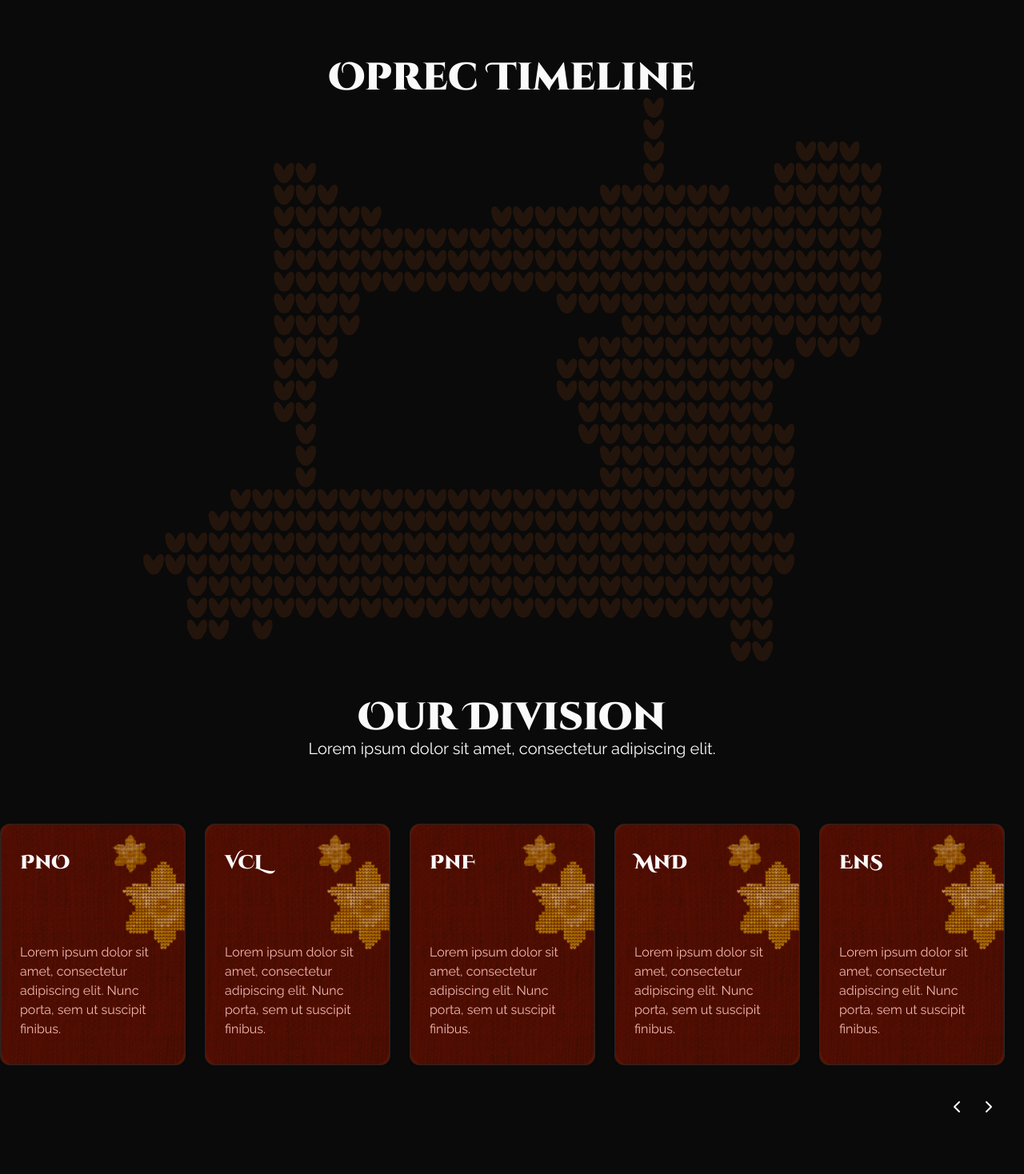
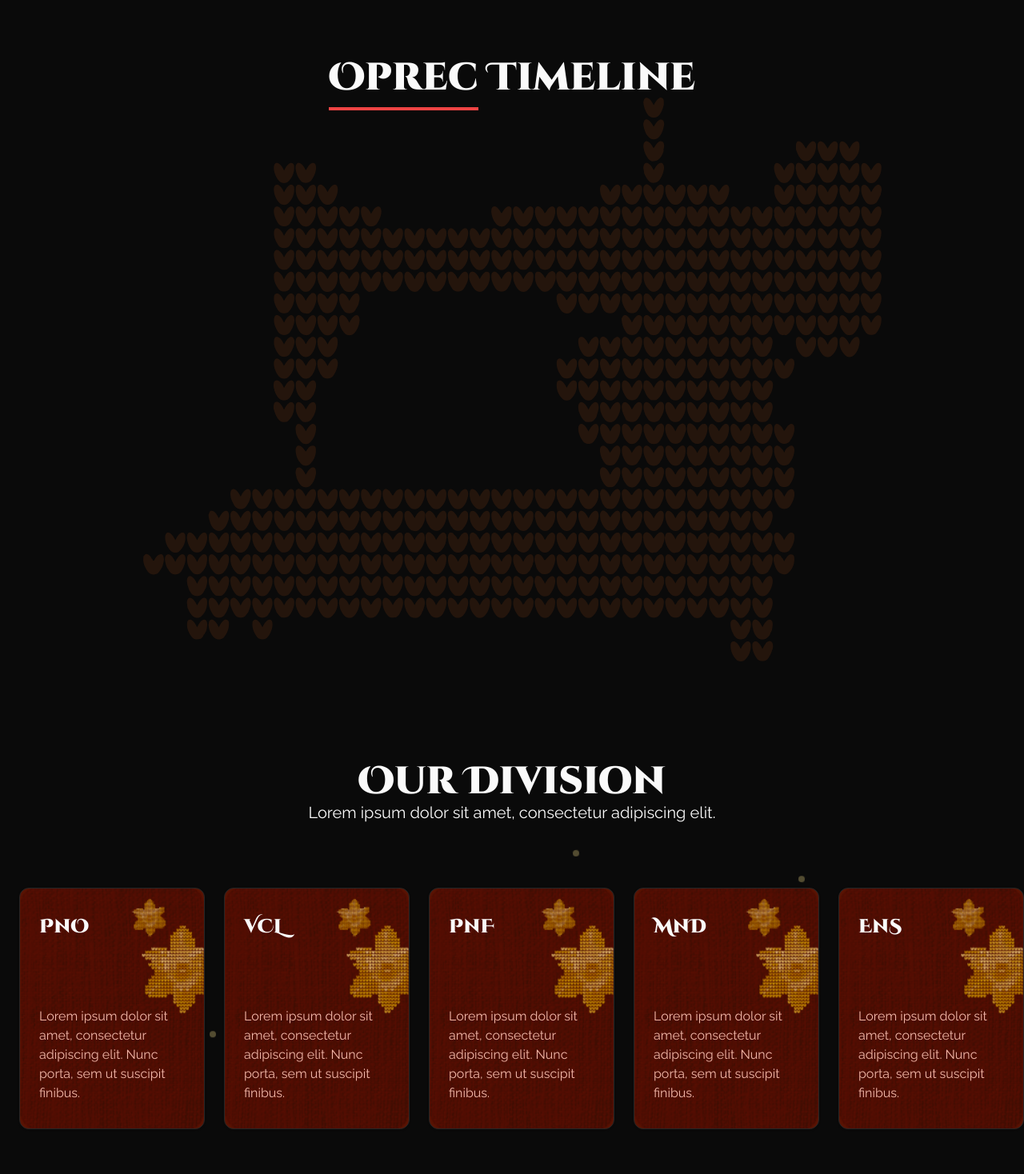
Before and after one commit to NgodingTeddybear/tedxtu-frontend-1.0, a Next.js app: page /recruitment in a window 1280 px wide. Shown: the part 822-2290 px from the top of the page at 80% size. Built offline with nearby package versions, Linux system fonts and the light colour scheme.

Commit message:
Feat: add a bunch of animation

```diff
--- a/src/app/recruitment/page.tsx
+++ b/src/app/recruitment/page.tsx
@@ -6,7 +6,7 @@ import EnhancedAccordionItem from '@/components/EnhancedAccordionItem';
 import Navbar from '@/components/Navbar';
 import { Accordion } from '@radix-ui/react-accordion';
 import Image from 'next/image';
-import { useRef, useState } from 'react';
+import { useEffect, useRef, useState } from 'react';
 import { motion } from 'framer-motion';
 import { ChevronLeft, ChevronRight } from 'lucide-react';
 
@@ -73,11 +73,29 @@ const FAQ = [
 
 export default function Recuitment() {
     const [expanded, setExpanded] = useState<string | undefined>(undefined);
-    const cardWrapperRef = useRef<HTMLDivElement>(null);
+    const [_, setScrollY] = useState(0);
+
+    const divisionCardWrapperRef = useRef<HTMLDivElement>(null);
+    const divisionContainerRef = useRef<HTMLDivElement>(null);
+
+    useEffect(() => {
+        const handleScroll = () => {
+            setScrollY(window.scrollY);
+        };
+
+        window.addEventListener('scroll', handleScroll);
+        return () => window.removeEventListener('scroll', handleScroll);
+    }, []);
+
+    function scrollToDivision() {
+        if (divisionContainerRef.current) {
+            divisionContainerRef.current.scrollIntoView();
+        }
+    }
 
     function scrollLeft() {
-        if (cardWrapperRef.current) {
-            cardWrapperRef.current.scrollBy({
+        if (divisionCardWrapperRef.current) {
+            divisionCardWrapperRef.current.scrollBy({
                 left: -300,
                 behavior: 'smooth',
             });
@@ -85,13 +103,26 @@ export default function Recuitment() {
     }
 
     function scrollRight() {
-        if (cardWrapperRef.current) {
-            cardWrapperRef.current.scrollBy({
+        if (divisionCardWrapperRef.current) {
+            divisionCardWrapperRef.current.scrollBy({
                 left: 300,
                 behavior: 'smooth',
             });
         }
     }
+
+    const divisionCardWrapperVariant = {
+        hidden: { opacity: 0 },
+        visible: {
+            opacity: 1,
+            transition: { staggerChildren: 0.1, type: 'spring' },
+        },
+    };
+
+    const divisonCardVariant = {
+        hidden: { opacity: 0, y: 200 },
+        visible: { opacity: 1, y: 0, transition: { duration: 0.5 } },
+    };
 
     return (
         <main className='min-h-screen relative overflow-x-hidden'>
@@ -102,14 +133,13 @@ export default function Recuitment() {
             {/* hero */}
             <div className='relative flex flex-col justify-center items-center gap-24 w-full h-screen [background-image:url("../../public/recruitment-bg.png")] bg-cover'>
                 <motion.div
-                    // initial={{ rotate: 10 }}
                     animate={{
                         y: ['0%', '-20%', '0%'],
                         rotate: ['10deg', '0deg', '10deg'],
                     }}
                     transition={{
                         repeat: Infinity,
-                        duration: 5,
+                        duration: 10,
                         ease: 'easeInOut',
                     }}
                     className='absolute -bottom-10 left-[-25px] z-20'
@@ -137,7 +167,7 @@ export default function Recuitment() {
                 />
                 <motion.div
                     animate={{ scale: [0.5, 1, 0.9, 1, 0.9, 1, 0.5] }}
-                    transition={{ duration: 10, repeat: Infinity }}
+                    transition={{ duration: 20, repeat: Infinity }}
                     className='absolute top-[-10px] right-[-25px]'
                 >
                     <Image
@@ -159,8 +189,16 @@ export default function Recuitment() {
                     </p>
                 </div>
                 <div className='flex gap-8'>
-                    <ElementsButton>Join us</ElementsButton>
-                    <ElementsButton variant={'gold'}>More info</ElementsButton>
+                    <ElementsButton className='hover:scale-105 transition-transform duration-300'>
+                        Join us
+                    </ElementsButton>
+                    <ElementsButton
+                        onClick={scrollToDivision}
+                        variant={'gold'}
+                        className='hover:scale-105 transition-transform duration-300'
+                    >
+                        More info
+                    </ElementsButton>
                 </div>
             </div>
 
@@ -173,37 +211,89 @@ export default function Recuitment() {
                     height={705}
                     className='absolute inset-0 m-auto'
                 />
-                <h2 className='text-5xl font-black text-center'>
-                    Oprec Timeline
-                </h2>
+                <motion.h2
+                    className='text-5xl font-black text-center'
+                    initial={{ opacity: 0, y: 100 }}
+                    whileInView={{ opacity: 1, y: 0 }}
+                    transition={{ duration: 1 }}
+                    viewport={{ once: true }}
+                >
+                    <span className='relative'>
+                        Oprec
+                        <motion.div
+                            className='bg-red-500 w-full h-1 absolute left-0 -bottom-2'
+                            initial={{ width: 0 }}
+                            whileInView={{ width: '100%' }}
+                            transition={{ delay: 1 }}
+                            viewport={{ once: true }}
+                        />
+                    </span>{' '}
+                    Timeline
+                </motion.h2>
             </div>
 
             {/* Division */}
-            <div className='flex flex-col gap-10 mb-44'>
+            <div
+                ref={divisionContainerRef}
+                className='relative flex flex-col gap-10 mb-44 pt-20'
+            >
+                <div className='absolute inset-0 pointer-events-none'>
+                    {[...Array(8)].map((_, i) => (
+                        <div
+                            key={i}
+                            className='absolute w-2 h-2 rounded-full bg-amber-200/30 animate-float'
+                            style={{
+                                left: `${10 + Math.random() * 80}%`,
+                                top: `${10 + Math.random() * 80}%`,
+                                animationDelay: `${i * 0.5}s`,
+                                animationDuration: `${6 + Math.random() * 10}s`,
+                            }}
+                        />
+                    ))}
+                </div>
                 <div>
-                    <h2 className='text-5xl font-black text-center'>
+                    <motion.h2
+                        className='text-5xl font-black text-center'
+                        initial={{ opacity: 0, y: 100 }}
+                        whileInView={{ opacity: 1, y: 0 }}
+                        transition={{ duration: 1 }}
+                        viewport={{ once: true }}
+                    >
                         Our Division
-                    </h2>
-                    <p className='font-[raleway] text-center text-xl'>
+                    </motion.h2>
+                    <motion.p
+                        className='font-[raleway] text-center text-xl'
+                        initial={{ opacity: 0, y: 100 }}
+                        whileInView={{ opacity: 1, y: 0 }}
+                        transition={{ duration: 1, delay: 0.25 }}
+                        viewport={{ once: true }}
+                    >
                         Lorem ipsum dolor sit amet, consectetur adipiscing elit.
-                    </p>
+                    </motion.p>
                 </div>
-                <div
-                    ref={cardWrapperRef}
-                    className='flex gap-6 overflow-x-scroll no-scrollbar mt-10 snap-x'
+                <motion.div
+                    ref={divisionCardWrapperRef}
+                    className='flex gap-6 overflow-x-scroll no-scrollbar py-10 px-6 snap-x'
+                    variants={divisionCardWrapperVariant}
+                    initial='hidden'
+                    whileInView='visible'
+                    viewport={{ once: true }}
                 >
                     {DIVISIONS.map((div, index) => (
+                        <motion.div
+                            key={index}
+                            variants={divisonCardVariant}
+                            whileHover={{ scale: 1.15 }}
+                        >
                             <DivisionCard
                                 key={index}
                                 title={div.name}
                                 description={div.description}
-                            className='snap-center'
                             />
+                        </motion.div>
                     ))}
-                </div>
-                <div
-                    className='flex justify-end gap-4 px-8'
-                >
+                </motion.div>
+                <div className='flex justify-end gap-4 px-8'>
                     <ChevronLeft onClick={scrollLeft} />
                     <ChevronRight onClick={scrollRight} />
                 </div>
@@ -211,12 +301,18 @@ export default function Recuitment() {
 
             {/* FAQ */}
             <div className='flex flex-col gap-12 px-16 pb-20'>
-                <h2 className='text-5xl font-black text-center'>
+                <motion.h2
+                    className='text-5xl font-black text-center'
+                    initial={{ opacity: 0, y: 100 }}
+                    whileInView={{ opacity: 1, y: 0 }}
+                    transition={{ duration: 1 }}
+                    viewport={{ once: true }}
+                >
                     Frequently
                     <br />
                     <span className='italic text-xl font-bold'>Asked</span>{' '}
                     Question
-                </h2>
+                </motion.h2>
                 <Accordion
                     type='single'
                     collapsible
```
Lines whose indentation alone changed are shown as unchanged.
